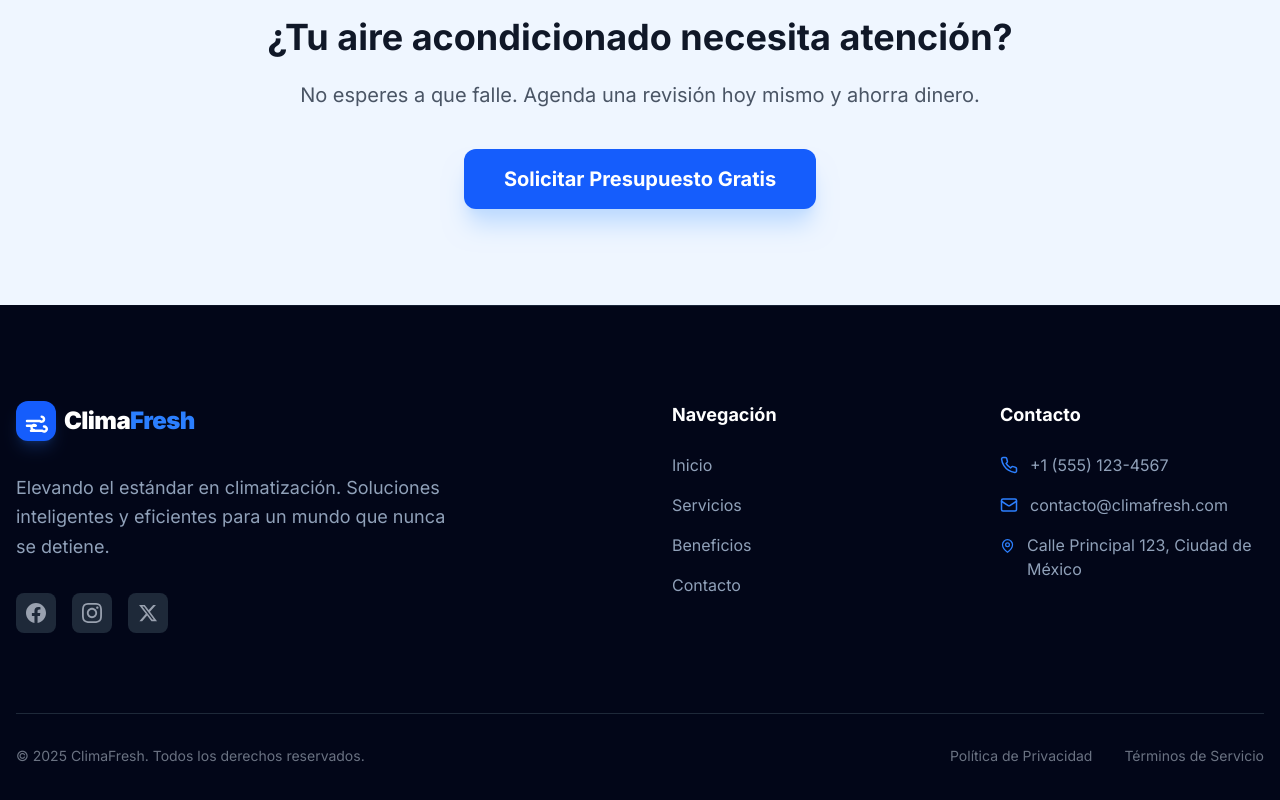
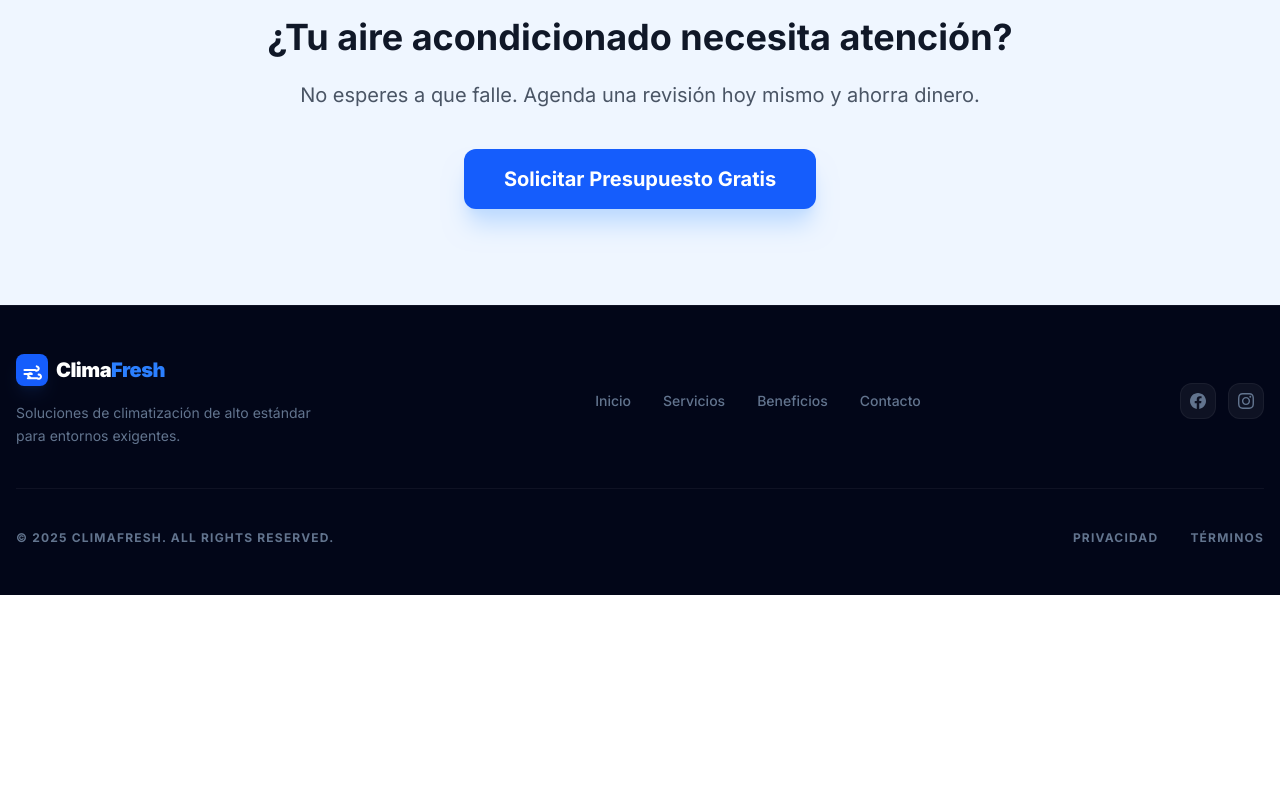
Before and after one commit to bryanvrgsc/Website_Refrigeracion, an Astro site: page / in a window 1280 px wide. Shown: the part 1632-2432 px from the top of the page. After the commit the page ends 2227 px from the top, so only its background shows below. Built offline with nearby package versions, Linux system fonts and the light colour scheme; Astro itself is replaced by a stand-in of ours.

Commit message:
Refine wind animation and service card accent lighting

```diff
--- a/src/components/Footer.astro
+++ b/src/components/Footer.astro
@@ -1,70 +1,53 @@
 ---
 const currentYear = new Date().getFullYear();
+
+const navLinks = [
+  { name: 'Inicio', href: '/' },
+  { name: 'Servicios', href: '/servicios' },
+  { name: 'Beneficios', href: '/beneficios' },
+  { name: 'Contacto', href: '/contacto' },
+];
 ---
 
-<footer class="bg-slate-950 text-slate-400 py-24 relative overflow-hidden">
-  <div class="absolute top-0 left-0 w-full h-px bg-linear-to-r from-transparent via-slate-800 to-transparent"></div>
-
-  <div class="container mx-auto px-4">
-    <div class="grid lg:grid-cols-4 gap-16 mb-20">
-      <div class="lg:col-span-2">
-        <a href="/" class="text-2xl font-black text-white flex items-center gap-2 mb-8 tracking-tight">
-          <div class="bg-blue-600 p-2 rounded-xl shadow-lg shadow-blue-500/20">
-            <svg xmlns="http://www.w3.org/2000/svg" width="24" height="24" viewBox="0 0 24 24" fill="none" stroke="white" stroke-width="2.5" stroke-linecap="round" stroke-linejoin="round" class="lucide lucide-wind"><path d="M17.7 7.7A2.5 2.5 0 1 1 15.8 12H3"/><path d="M9.9 21a2.5 2.5 0 1 1 1.9-4.3H3"/><path d="M20 17.5a2.5 2.5 0 1 1-1.5 4.3H7"/></svg>
+<footer class="bg-slate-950 text-slate-500 py-12 relative overflow-hidden border-t border-white/5">
+  <div class="container mx-auto px-4 relative z-10">
+    <div class="flex flex-col lg:flex-row justify-between items-start lg:items-center gap-10 mb-10 pb-10 border-b border-white/5">
+      <!-- Branding & Desc -->
+      <div class="max-w-xs">
+        <a href="/" class="text-xl font-black text-white flex items-center gap-2 mb-4 tracking-tight">
+          <div class="bg-blue-600 p-1.5 rounded-lg shadow-lg shadow-blue-500/10">
+            <svg xmlns="http://www.w3.org/2000/svg" width="20" height="20" viewBox="0 0 24 24" fill="none" stroke="white" stroke-width="2.5" stroke-linecap="round" stroke-linejoin="round" class="lucide lucide-wind"><path d="M17.7 7.7A2.5 2.5 0 1 1 15.8 12H3"/><path d="M9.9 21a2.5 2.5 0 1 1 1.9-4.3H3"/><path d="M20 17.5a2.5 2.5 0 1 1-1.5 4.3H7"/></svg>
           </div>
           <span>Clima<span class="text-blue-500">Fresh</span></span>
         </a>
-        <p class="max-w-md text-lg leading-relaxed mb-8">
-          Elevando el estándar en climatización. Soluciones inteligentes y eficientes para un mundo que nunca se detiene.
+        <p class="text-sm leading-relaxed">
+          Soluciones de climatización de alto estándar para entornos exigentes.
         </p>
-        <div class="flex gap-4">
-          <!-- Social Icons -->
-          <a href="#" class="w-10 h-10 bg-gray-800 rounded-lg flex items-center justify-center hover:bg-[#1877F2] hover:text-white text-gray-400 transition-all duration-300" aria-label="Facebook">
-            <svg class="w-5 h-5" fill="currentColor" viewBox="0 0 24 24"><path d="M24 12.073c0-6.627-5.373-12-12-12s-12 5.373-12 12c0 5.99 4.388 10.954 10.125 11.854v-8.385H7.078v-3.47h3.047V9.43c0-3.007 1.792-4.669 4.533-4.669 1.312 0 2.686.235 2.686.235v2.953H15.83c-1.491 0-1.956.925-1.956 1.874v2.25h3.328l-.532 3.47h-2.796v8.385C19.612 23.027 24 18.062 24 12.073z"/></svg>
-          </a>
-          <a href="#" class="w-10 h-10 bg-gray-800 rounded-lg flex items-center justify-center hover:bg-[#E4405F] hover:text-white text-gray-400 transition-all duration-300" aria-label="Instagram">
-            <svg class="w-5 h-5" fill="currentColor" viewBox="0 0 24 24"><path d="M12 2.163c3.204 0 3.584.012 4.85.072 3.252.148 4.771 1.691 4.919 4.919.058 1.265.069 1.645.069 4.849 0 3.205-.012 3.584-.069 4.849-.149 3.225-1.664 4.771-4.919 4.919-1.266.058-1.644.07-4.85.07-3.204 0-3.584-.012-4.849-.07-3.26-.149-4.771-1.699-4.919-4.92-.058-1.265-.07-1.644-.07-4.849 0-3.204.013-3.583.07-4.849.149-3.227 1.664-4.771 4.919-4.919 1.266-.057 1.645-.069 4.849-.069zm0-2.163c-3.259 0-3.667.014-4.947.072-4.358.2-6.78 2.618-6.98 6.98-.059 1.281-.073 1.689-.073 4.948 0 3.259.014 3.668.072 4.948.2 4.358 2.618 6.78 6.98 6.98 1.281.058 1.689.072 4.948.072 3.259 0 3.668-.014 4.948-.072 4.354-.2 6.782-2.618 6.979-6.98.059-1.28.073-1.689.073-4.948 0-3.259-.014-3.667-.072-4.947-.196-4.354-2.617-6.78-6.979-6.98-1.281-.059-1.69-.073-4.949-.073zm0 5.838c-3.403 0-6.162 2.759-6.162 6.162s2.759 6.163 6.162 6.163 6.162-2.759 6.162-6.163c0-3.403-2.759-6.162-6.162-6.162zm0 10.162c-2.209 0-4-1.79-4-4 0-2.209 1.791-4 4-4s4 1.791 4 4c0 2.21-1.791 4-4 4zm6.406-11.845c-.796 0-1.441.645-1.441 1.44s.645 1.44 1.441 1.44c.795 0 1.439-.645 1.439-1.44s-.644-1.44-1.439-1.44z"/></svg>
-          </a>
-          <a href="#" class="w-10 h-10 bg-gray-800 rounded-lg flex items-center justify-center hover:bg-black hover:text-white text-gray-400 transition-all duration-300" aria-label="X (Twitter)">
-            <svg class="w-5 h-5" fill="currentColor" viewBox="0 0 24 24"><path d="M18.244 2.25h3.308l-7.227 8.26 8.502 11.24H16.17l-5.214-6.817L4.99 21.75H1.68l7.73-8.835L1.254 2.25H8.08l4.713 6.231zm-1.161 17.52h1.833L7.084 4.126H5.117z"/></svg>
-          </a>
-        </div>
       </div>
 
-      <div>
-        <h4 class="text-white font-bold mb-6 text-lg">Navegación</h4>
-        <ul class="space-y-4">
-          <li><a href="/" class="hover:text-blue-400 transition-colors">Inicio</a></li>
-          <li><a href="/servicios" class="hover:text-blue-400 transition-colors">Servicios</a></li>
-          <li><a href="/beneficios" class="hover:text-blue-400 transition-colors">Beneficios</a></li>
-          <li><a href="/contacto" class="hover:text-blue-400 transition-colors">Contacto</a></li>
-        </ul>
-      </div>
+      <!-- Quick Nav -->
+      <nav class="flex flex-wrap gap-x-8 gap-y-4">
+        {navLinks.map(link => (
+          <a href={link.href} class="text-sm font-medium hover:text-white transition-colors">{link.name}</a>
+        ))}
+      </nav>
 
-      <div>
-        <h4 class="text-white font-bold mb-6 text-lg">Contacto</h4>
-        <ul class="space-y-4">
-          <li class="flex items-center gap-3">
-             <svg xmlns="http://www.w3.org/2000/svg" width="18" height="18" viewBox="0 0 24 24" fill="none" stroke="currentColor" stroke-width="2" stroke-linecap="round" stroke-linejoin="round" class="text-blue-500"><path d="M22 16.92v3a2 2 0 0 1-2.18 2 19.79 19.79 0 0 1-8.63-3.07 19.5 19.5 0 0 1-6-6 19.79 19.79 0 0 1-3.07-8.67A2 2 0 0 1 4.11 2h3a2 2 0 0 1 2 1.72 12.84 12.84 0 0 0 .7 2.81 2 2 0 0 1-.45 2.11L8.09 9.91a16 16 0 0 0 6 6l1.27-1.27a2 2 0 0 1 2.11-.45 12.84 12.84 0 0 0 2.81.7A2 2 0 0 1 22 16.92z"/></svg>
-             <span>+1 (555) 123-4567</span>
-          </li>
-          <li class="flex items-center gap-3">
-             <svg xmlns="http://www.w3.org/2000/svg" width="18" height="18" viewBox="0 0 24 24" fill="none" stroke="currentColor" stroke-width="2" stroke-linecap="round" stroke-linejoin="round" class="text-blue-500"><rect width="20" height="16" x="2" y="4" rx="2"/><path d="m22 7-8.97 5.7a1.94 1.94 0 0 1-2.06 0L2 7"/></svg>
-             <span>contacto@climafresh.com</span>
-          </li>
-          <li class="flex items-start gap-3">
-             <svg xmlns="http://www.w3.org/2000/svg" width="18" height="18" viewBox="0 0 24 24" fill="none" stroke="currentColor" stroke-width="2" stroke-linecap="round" stroke-linejoin="round" class="text-blue-500 mt-1"><path d="M20 10c0 6-8 12-8 12s-8-6-8-12a8 8 0 0 1 16 0Z"/><circle cx="12" cy="10" r="3"/></svg>
-             <span>Calle Principal 123, Ciudad de México</span>
-          </li>
-        </ul>
+      <!-- Social -->
+      <div class="flex gap-3">
+        <a href="#" class="w-9 h-9 bg-white/5 rounded-xl flex items-center justify-center hover:bg-blue-600 hover:text-white transition-all border border-white/5" aria-label="Facebook">
+          <svg class="w-4 h-4" fill="currentColor" viewBox="0 0 24 24"><path d="M24 12.073c0-6.627-5.373-12-12-12s-12 5.373-12 12c0 5.99 4.388 10.954 10.125 11.854v-8.385H7.078v-3.47h3.047V9.43c0-3.007 1.792-4.669 4.533-4.669 1.312 0 2.686.235 2.686.235v2.953H15.83c-1.491 0-1.956.925-1.956 1.874v2.25h3.328l-.532 3.47h-2.796v8.385C19.612 23.027 24 18.062 24 12.073z"/></svg>
+        </a>
+        <a href="#" class="w-9 h-9 bg-white/5 rounded-xl flex items-center justify-center hover:bg-pink-600 hover:text-white transition-all border border-white/5" aria-label="Instagram">
+          <svg class="w-4 h-4" fill="currentColor" viewBox="0 0 24 24"><path d="M12 2.163c3.204 0 3.584.012 4.85.072 3.252.148 4.771 1.691 4.919 4.919.058 1.265.069 1.645.069 4.849 0 3.205-.012 3.584-.069 4.849-.149 3.225-1.664 4.771-4.919 4.919-1.266.058-1.644.07-4.85.07-3.204 0-3.584-.012-4.849-.07-3.26-.149-4.771-1.699-4.919-4.92-.058-1.265-.07-1.644-.07-4.849 0-3.204.013-3.583.07-4.849.149-3.227 1.664-4.771 4.919-4.919 1.266-.057 1.645-.069 4.849-.069zm0-2.163c-3.259 0-3.667.014-4.947.072-4.358.2-6.78 2.618-6.98 6.98-.059 1.281-.073 1.689-.073 4.948 0 3.259.014 3.668.072 4.948.2 4.358 2.618 6.78 6.98 6.98 1.281.058 1.689.072 4.948.072 3.259 0 3.668-.014 4.948-.072 4.354-.2 6.782-2.618 6.979-6.98.059-1.28.073-1.689.073-4.948 0-3.259-.014-3.667-.072-4.947-.196-4.354-2.617-6.78-6.979-6.98-1.281-.059-1.69-.073-4.949-.073zm0 5.838c-3.403 0-6.162 2.759-6.162 6.162s2.759 6.163 6.162 6.163 6.162-2.759 6.162-6.163c0-3.403-2.759-6.162-6.162-6.162zm0 10.162c-2.209 0-4-1.79-4-4 0-2.209 1.791-4 4-4s4 1.791 4 4c0 2.21-1.791 4-4 4zm6.406-11.845c-.796 0-1.441.645-1.441 1.44s.645 1.44 1.441 1.44c.795 0 1.439-.645 1.439-1.44s-.644-1.44-1.439-1.44z"/></svg>
+        </a>
       </div>
     </div>
 
-    <div class="border-t border-gray-800 pt-8 flex flex-col md:flex-row justify-between items-center gap-4 text-sm text-gray-500">
-      <p>© {currentYear} ClimaFresh. Todos los derechos reservados.</p>
+    <div class="flex flex-col md:flex-row justify-between items-center gap-6 text-[12px] uppercase tracking-widest font-bold">
+      <p>© {currentYear} ClimaFresh. All rights reserved.</p>
       <div class="flex gap-8">
-        <a href="/politica-de-privacidad" class="hover:text-gray-300 transition-colors">Política de Privacidad</a>
-        <a href="/terminos-de-servicio" class="hover:text-gray-300 transition-colors">Términos de Servicio</a>
+        <a href="/politica-de-privacidad" class="hover:text-white transition-colors">Privacidad</a>
+        <a href="/terminos-de-servicio" class="hover:text-white transition-colors">Términos</a>
       </div>
     </div>
   </div>
--- a/src/components/Services.astro
+++ b/src/components/Services.astro
@@ -106,11 +106,11 @@ const colorMap = {
     <div class="grid md:grid-cols-2 gap-8 lg:gap-10">
       {services.map((service, index) => (
         <article
-          class={`relative glass p-8 md:p-12 rounded-[2.5rem] shadow-sm hover:shadow-2xl hover:-translate-y-2 transition-all duration-500 border-white/60 group reveal reveal-delay-${index * 100} cursor-pointer service-card flex flex-col items-start min-h-[450px]`}
+          class={`relative glass p-8 md:p-12 rounded-[2.5rem] shadow-sm hover:shadow-2xl hover:-translate-y-2 transition-all duration-500 border-white/60 group reveal reveal-delay-${index * 100} cursor-pointer service-card flex flex-col items-start min-h-[450px] overflow-hidden`}
           data-service={JSON.stringify(service)}
         >
-          <!-- Accent Gradient -->
-          <div class={`absolute top-0 right-0 w-32 h-32 bg-gradient-to-br opacity-5 group-hover:opacity-10 transition-opacity rounded-tr-[2.5rem] ${service.color === 'blue' ? 'from-blue-600' : service.color === 'orange' ? 'from-orange-600' : service.color === 'green' ? 'from-green-600' : 'from-cyan-600'}`}></div>
+          <!-- Accent Glow -->
+          <div class={`absolute -top-12 -right-12 w-40 h-40 rounded-full blur-3xl opacity-20 group-hover:opacity-40 transition-opacity duration-500 ${service.color === 'blue' ? 'bg-blue-400' : service.color === 'orange' ? 'bg-orange-400' : service.color === 'green' ? 'bg-green-400' : 'bg-cyan-400'}`}></div>
 
           <!-- Icon -->
           <div class={`w-20 h-20 rounded-2xl flex items-center justify-center mb-10 transition-all duration-500 group-hover:scale-110 group-hover:rotate-6 shadow-lg shadow-slate-200 ${colorMap[service.color].split(' ').slice(0, 2).join(' ')}`}>
--- a/src/styles/global.css
+++ b/src/styles/global.css
@@ -36,24 +36,24 @@
 
   @keyframes wind-line {
     0% { transform: translateX(-100%) translateY(0); opacity: 0; }
-    10% { opacity: 0.5; }
-    90% { opacity: 0.5; }
-    100% { transform: translateX(200%) translateY(-20px); opacity: 0; }
+    20% { opacity: 0.8; }
+    80% { opacity: 0.8; }
+    100% { transform: translateX(200%) translateY(-40px); opacity: 0; }
   }
 
   @keyframes wind-particle {
     0% { transform: translateX(-10vw) translateY(0) rotate(0deg); opacity: 0; }
-    20% { opacity: 0.4; }
-    80% { opacity: 0.4; }
-    100% { transform: translateX(110vw) translateY(-50px) rotate(360deg); opacity: 0; }
+    20% { opacity: 1; }
+    80% { opacity: 1; }
+    100% { transform: translateX(110vw) translateY(-100px) rotate(720deg); opacity: 0; }
   }
 
   .animate-wind-line {
-    animation: wind-line 8s linear infinite;
+    animation: wind-line 4s cubic-bezier(0.4, 0, 0.2, 1) infinite;
   }
 
   .animate-wind-particle {
-    animation: wind-particle 12s linear infinite;
+    animation: wind-particle 6s linear infinite;
   }
 }
 
```
Also changed, not shown: src/components/Hero.astro (+5 -8 lines).
